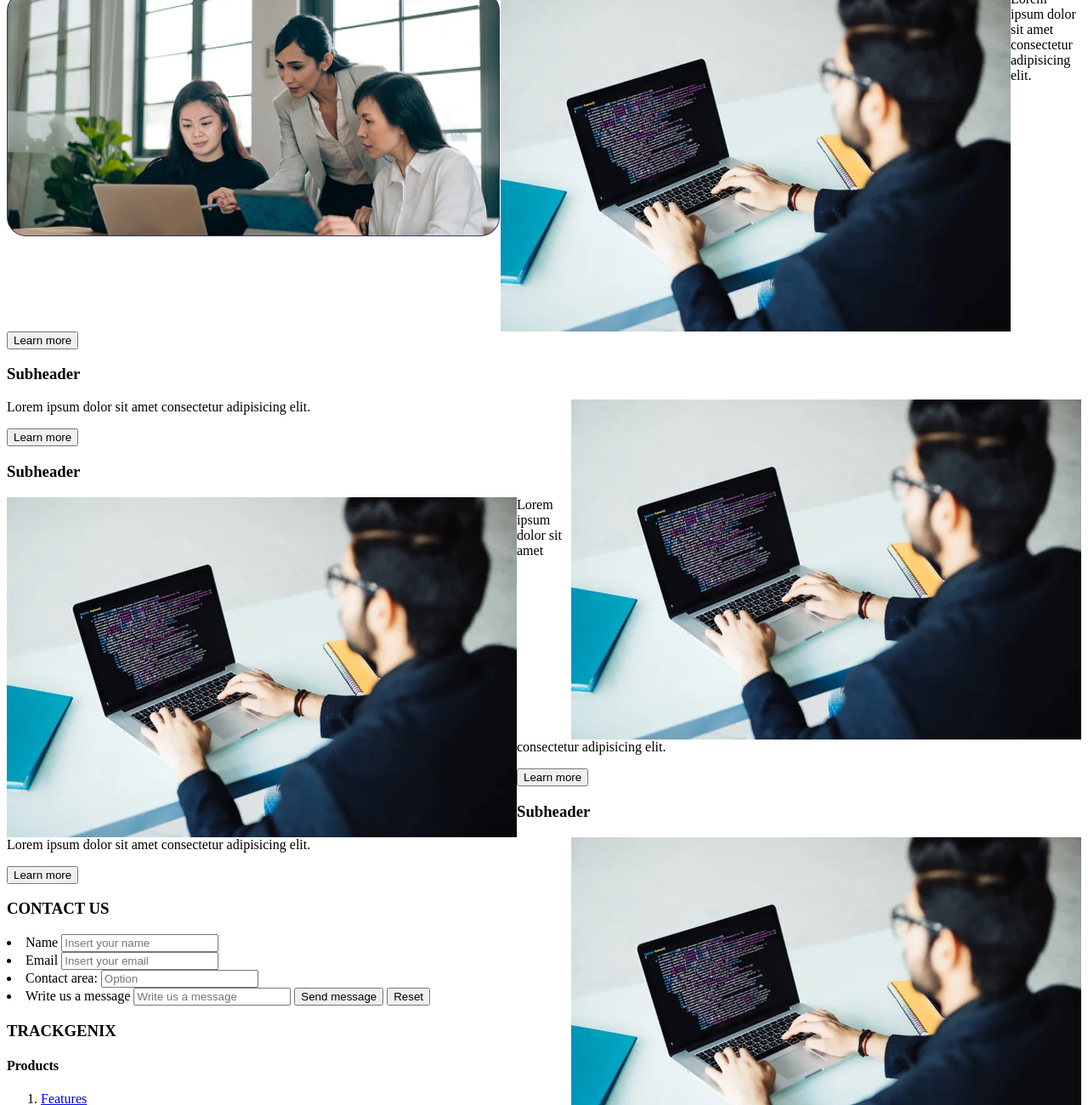
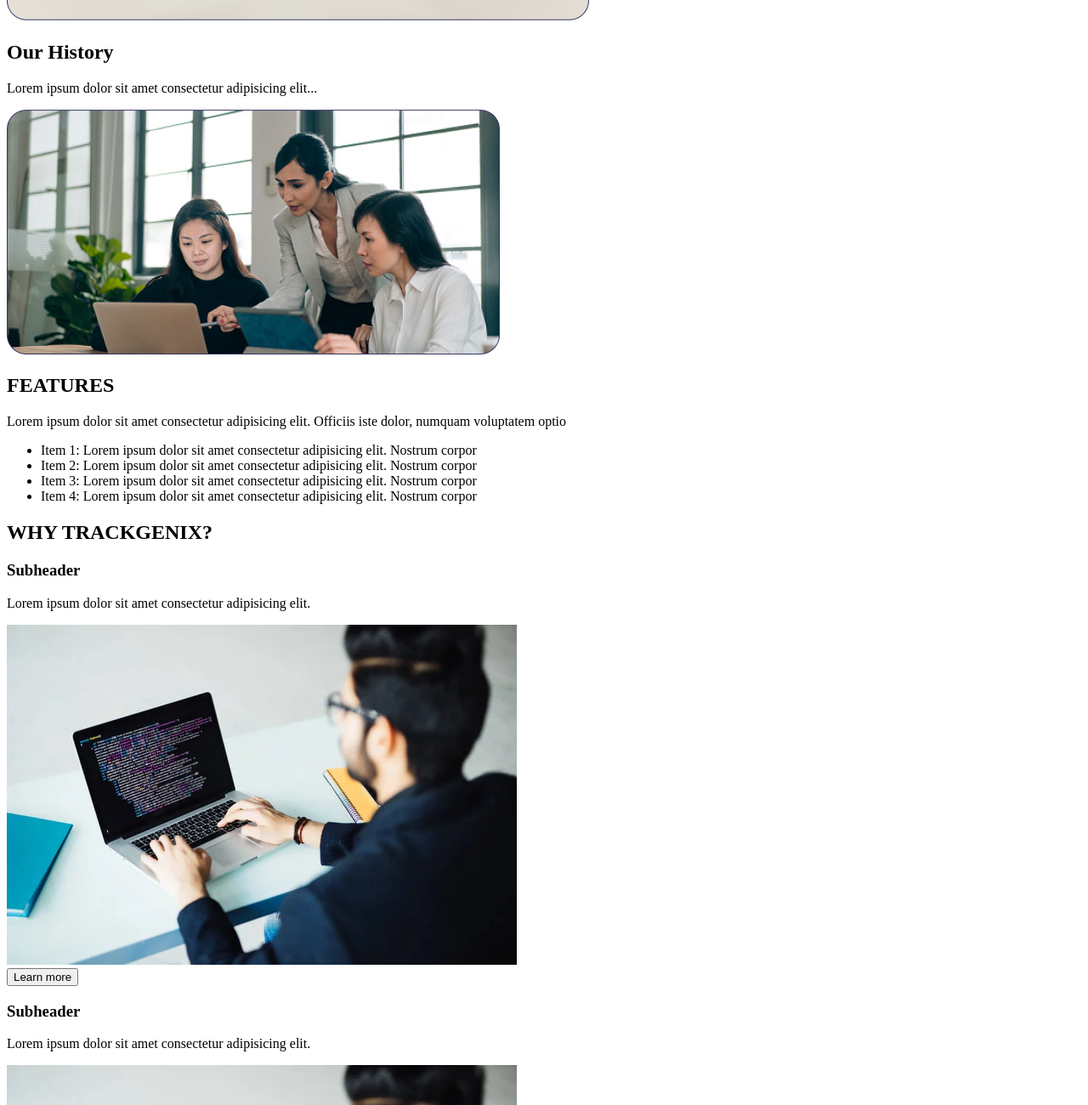
Before and after one commit to FlorenciaEtchart/BaSP-M2022-Etapa-1, a plain HTML site: page index.html in a window 1280 px wide. Shown: the part 860-2160 px from the top of the page at 85% size. Drawn offline with Linux system fonts and the light colour scheme.

Commit message:
finish creation of content and footer modify

```diff
--- a/index.html
+++ b/index.html
@@ -56,16 +56,15 @@
         </nav>
     </aside>
     <main>
-        <article>
+        <section>
             <h2>What is Trackgenix</h2>
-            <p>
-                <img src="images/image 2.jpg" align="right">Lorem ipsum dolor sit amet consectetur adipisicing elit...
-            </p>
+            <p>Lorem ipsum dolor sit amet consectetur adipisicing elit...</p>
+                <img src="images/image 2.jpg">
             <h2>Our History</h2>
-                <img src="images/image 3.png" align="left">Lorem ipsum, dolor sit amet consectetur adipisicing elit...
-            </p>
-        </article>
-        <article>
+            <p>Lorem ipsum dolor sit amet consectetur adipisicing elit...</p>
+                <img src="images/image 3.png">
+        </section>
+        <section>
             <h2>FEATURES</h2>
             <P>
                 Lorem ipsum dolor sit amet consectetur adipisicing elit. Officiis iste dolor, numquam voluptatem optio
@@ -76,14 +75,13 @@
                 <li type="disc">Item 3: Lorem ipsum dolor sit amet consectetur adipisicing elit. Nostrum corpor</li>
                 <li type="disc">Item 4: Lorem ipsum dolor sit amet consectetur adipisicing elit. Nostrum corpor</li>
             </ol>
-        </article>
-        <article>
+        </section>
+        <section>
             <h2>WHY TRACKGENIX?</h2>
             <div>
                 <h3>Subheader</h3>
-                <p>
-                <img src="images/image why 1.jpg" align="left">Lorem ipsum dolor sit amet consectetur adipisicing elit.
-                </p>
+                <p>Lorem ipsum dolor sit amet consectetur adipisicing elit.</p>
+                <img src="images/image why 1.jpg">
                 <form>
                     <a href="#">
                     <input type="button" value="Learn more">
@@ -92,9 +90,8 @@
             </div>
             <div>
                 <h3>Subheader</h3>
-                <p>
-                <img src="images/image why 1.jpg" align="right">Lorem ipsum dolor sit amet consectetur adipisicing elit.
-                </p>
+                <p>Lorem ipsum dolor sit amet consectetur adipisicing elit.</p>
+                <img src="images/image why 1.jpg">
                 <form>
                     <a href="#">
                     <input type="button" value="Learn more">
@@ -103,9 +100,8 @@
             </div>
             <div>
                 <h3>Subheader</h3>
-                <p>
-                <img src="images/image why 1.jpg" align="left">Lorem ipsum dolor sit amet consectetur adipisicing elit.
-                </p>
+                <p>Lorem ipsum dolor sit amet consectetur adipisicing elit.</p>
+                <img src="images/image why 1.jpg">
                 <form>
                     <a href="#">
                     <input type="button" value="Learn more">
@@ -114,16 +110,15 @@
             </div>
             <div>
                 <h3>Subheader</h3>
-                <p>
-                <img src="images/image why 1.jpg" align="right">Lorem ipsum dolor sit amet consectetur adipisicing elit.
-                </p>
+                <p>Lorem ipsum dolor sit amet consectetur adipisicing elit.</p>
+                <img src="images/image why 1.jpg">
                 <form>
                     <a href="#">
                     <input type="button" value="Learn more">
                     </a>
                 </form>
             </div>
-            <section>
+            <article>
                 <h3>CONTACT US</h3>
                 <form>
                     <lu>
@@ -137,12 +132,11 @@
                         </li>
                         <li>
                             <label for="browser">Contact area:</label>
-                            <input list="browsers" name="browser" id="browser" placeholder="Option">
-                            <datalist id="browsers">
-                                <option value="Human resourses">
-                                <option value="Systems">
-                                <option value="Comercialization">
-                            </datalist>
+                            <select>
+                                <option>
+                                    Option
+                                </option>
+                            </select>
                         </li>
                         <li>
                             <label for="msg">Write us a message</label>
@@ -152,12 +146,11 @@
                         </li>
                     </lu>
                 </form>
+            </article>
         </section>
-        </article>
     </main>
     <footer>
         <h3>TRACKGENIX</h3>
-        <nav>
         <div>
         <h4>Products</h4>
         <ol start="1">
@@ -185,15 +178,14 @@
             <li><a href="#">Contact</a></li>
         </ol>
         </div>
-        </nav>
-        <nav>
+        <div>
             <a href="#"><img src="images/twt immg.png"></a>
             <a href="#"><img src="images/linkedin img.png"></a>
             <a href="#"><img src="images/github img.png"></a>
             <a href="#"><img src="images/instagram img.png"></a>
             <a href="#"><img src="images/facebook img.png"></a>
-        </nav>
-        <small>Copyright © 2022 Trackgenix SA. All rights reserved</small>
+        </div>
+        <p>Copyright © 2022 Trackgenix SA. All rights reserved</p>
     </footer>
 </body>
 </html>
```
Lines whose indentation alone changed are shown as unchanged.
